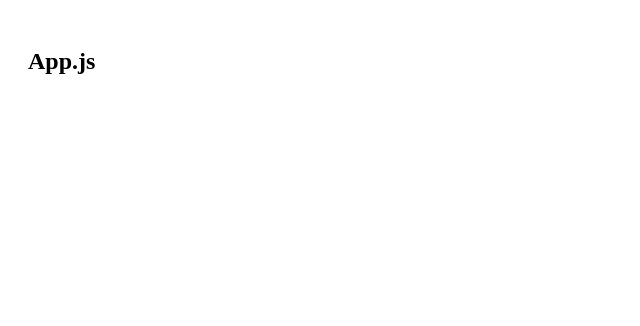
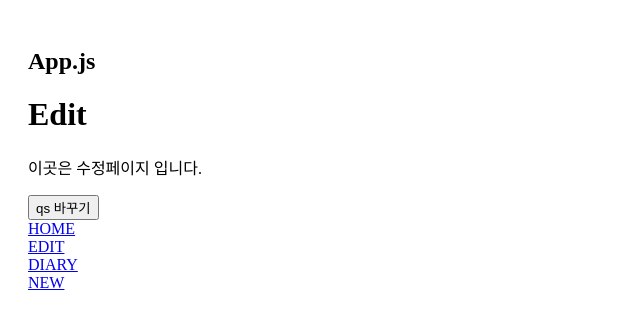
Before and after one commit to yeshforest/emotion-Diary, a React (Create React App) app: page /edit in a window 1280 px wide. Shown: the top 326 px of the page, without its empty margins (0-640 px from the left). Built offline with nearby package versions, Linux system fonts and the light colour scheme.

Commit message:
[feat] path variable, querystring by react - router- dom

```diff
--- a/src/App.js
+++ b/src/App.js
@@ -1,10 +1,27 @@
 import "./App.css";
+import { BrowserRouter, Routes, Route } from "react-router-dom";
 
+import Home from "./pages/Home";
+import New from "./pages/New";
+import Diary from "./pages/Diary";
+import Edit from "./pages/Edit";
+
+import RouteTest from "./components/RouteTest";
 function App() {
   return (
-    <div className="App">
-      <h2>App.js</h2>
-    </div>
+    <BrowserRouter>
+      <div className="App">
+        <div></div>
+        <h2>App.js</h2>
+        <Routes>
+          <Route path="/" element={<Home />}></Route>
+          <Route path="/new" element={<New />}></Route>
+          <Route path="/edit" element={<Edit />}></Route>
+          <Route path="/diary/:id" element={<Diary />}></Route>
+        </Routes>
+        <RouteTest />
+      </div>
+    </BrowserRouter>
   );
 }
 
--- /dev/null
+++ b/src/components/RouteTest.js
@@ -0,0 +1,17 @@
+import { Link } from "react-router-dom";
+
+const RouteTest = () => {
+  return (
+    <>
+      <Link to="/">HOME</Link>
+      <br />
+      <Link to="/edit">EDIT</Link>
+      <br />
+      <Link to="/diary">DIARY</Link>
+      <br />
+      <Link to="/new">NEW</Link>
+      <br />
+    </>
+  );
+};
+export default RouteTest;
--- a/src/pages/Diary.js
+++ b/src/pages/Diary.js
@@ -1,4 +1,7 @@
+import { useParams } from "react-router-dom";
 const Diary = () => {
+  const { id } = useParams(); //전달받아 들어오는 Path var들을 객체로 갖다준다.
+  console.log(id);
   return (
     <div>
       <h1>Diary</h1>
--- a/src/pages/Edit.js
+++ b/src/pages/Edit.js
@@ -1,8 +1,19 @@
+import { useSearchParams } from "react-router-dom";
+
 const Edit = () => {
+  const [searchParams, setSearchParams] = useSearchParams(); //querystring set으로 qs바꾸기 가능
+  const id = searchParams.get("id");
+  const mode = searchParams.get("mode");
+  console.log("ID : ", id);
+  console.log("Mode : ", mode);
+
   return (
     <div>
       <h1>Edit</h1>
       <p>이곳은 수정페이지 입니다.</p>
+      <button onClick={() => setSearchParams({ who: "yeshforest" })}>
+        qs 바꾸기
+      </button>
     </div>
   );
 };
```
